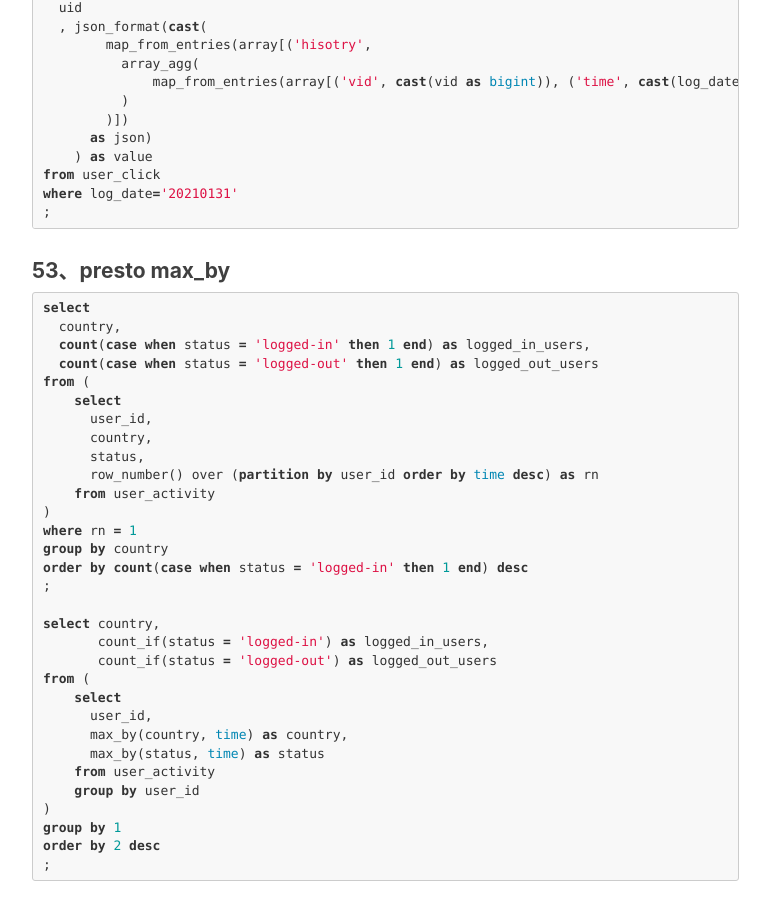
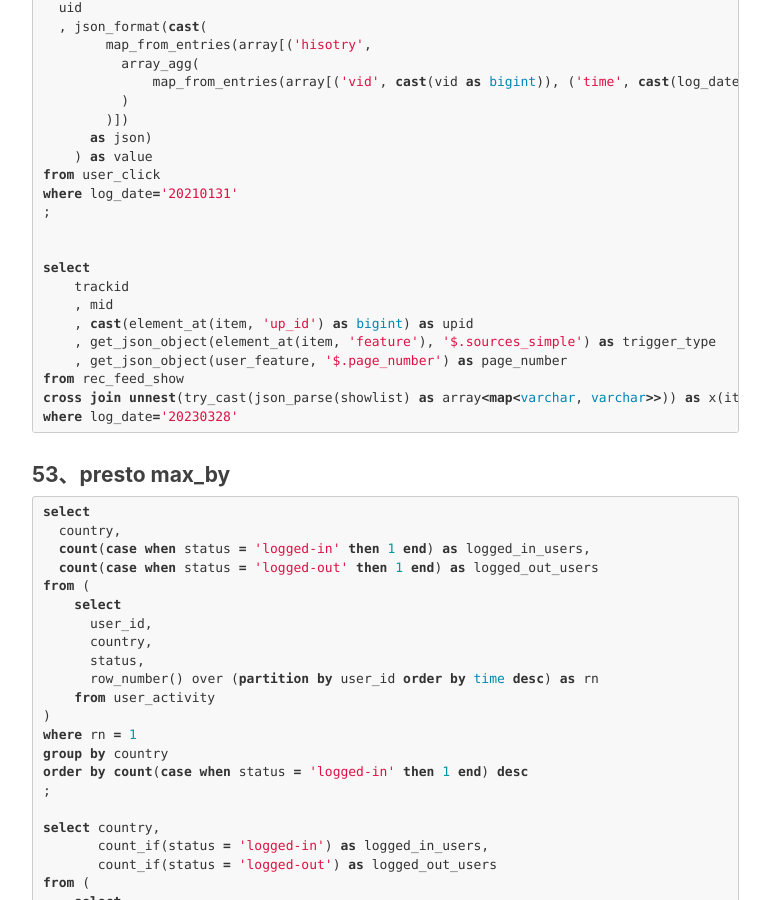
Before and after one commit to cddesire/cddesire.github.io, a Jekyll site: the page built from _posts/2017-05-23-common-sql-code.markdown, in a window 1280 px wide and 900 px high, scrolled down 20457 px. Shown: the whole window, without its empty margins (233-1003 px from the left). Built offline with Jekyll 4.4.1, drawn with Linux system fonts in a browser that asks for light colours; nearby versions of some CDN libraries; formulas are drawn with MathJax 3; comment, search, counter and statistics services are not loaded.

Commit message:
json_parse

````diff
--- a/_posts/2017-05-23-common-sql-code.markdown
+++ b/_posts/2017-05-23-common-sql-code.markdown
@@ -1061,6 +1061,17 @@ select
 from user_click
 where log_date='20210131'
 ;
+
+
+select
+    trackid
+    , mid
+    , cast(element_at(item, 'up_id') as bigint) as upid
+    , get_json_object(element_at(item, 'feature'), '$.sources_simple') as trigger_type
+    , get_json_object(user_feature, '$.page_number') as page_number
+from rec_feed_show
+cross join unnest(try_cast(json_parse(showlist) as array<map<varchar, varchar>>)) as x(item)
+where log_date='20230328'
 ```
 
 #### 53、presto max_by
````
